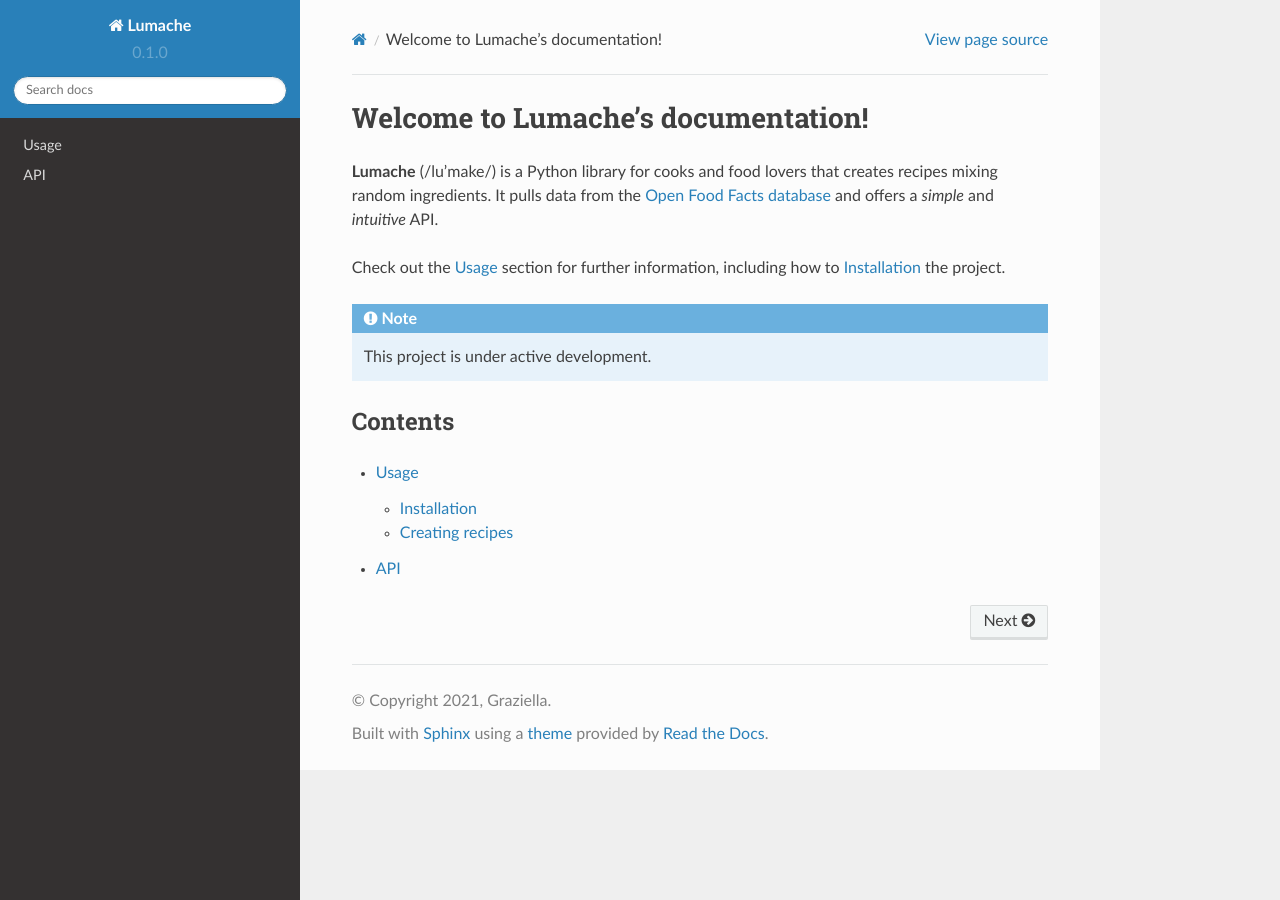
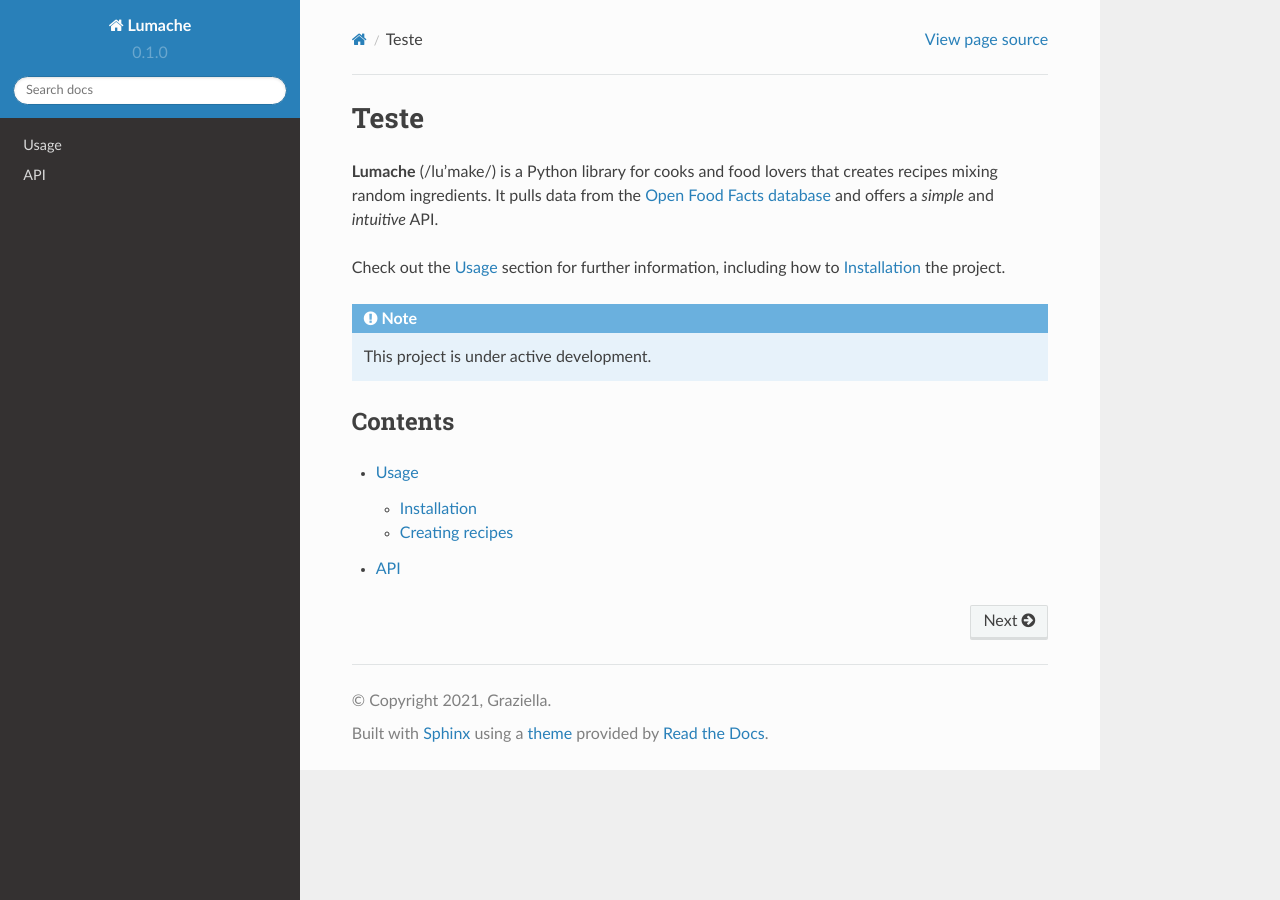
Before and after one commit to monitordoendividamento/sobre, a Sphinx documentation site: the page built from docs/source/index.rst, in a window 1280 px wide. Built offline with Sphinx 7.4.7 and the Read the Docs theme 2.0.0, drawn with Linux system fonts in a browser that asks for light colours.

Commit message:
Update index.rst

```diff
--- a/docs/source/index.rst
+++ b/docs/source/index.rst
@@ -1,4 +1,4 @@
-Welcome to Lumache's documentation!
+Teste
 ===================================
 
 **Lumache** (/lu'make/) is a Python library for cooks and food lovers
```
